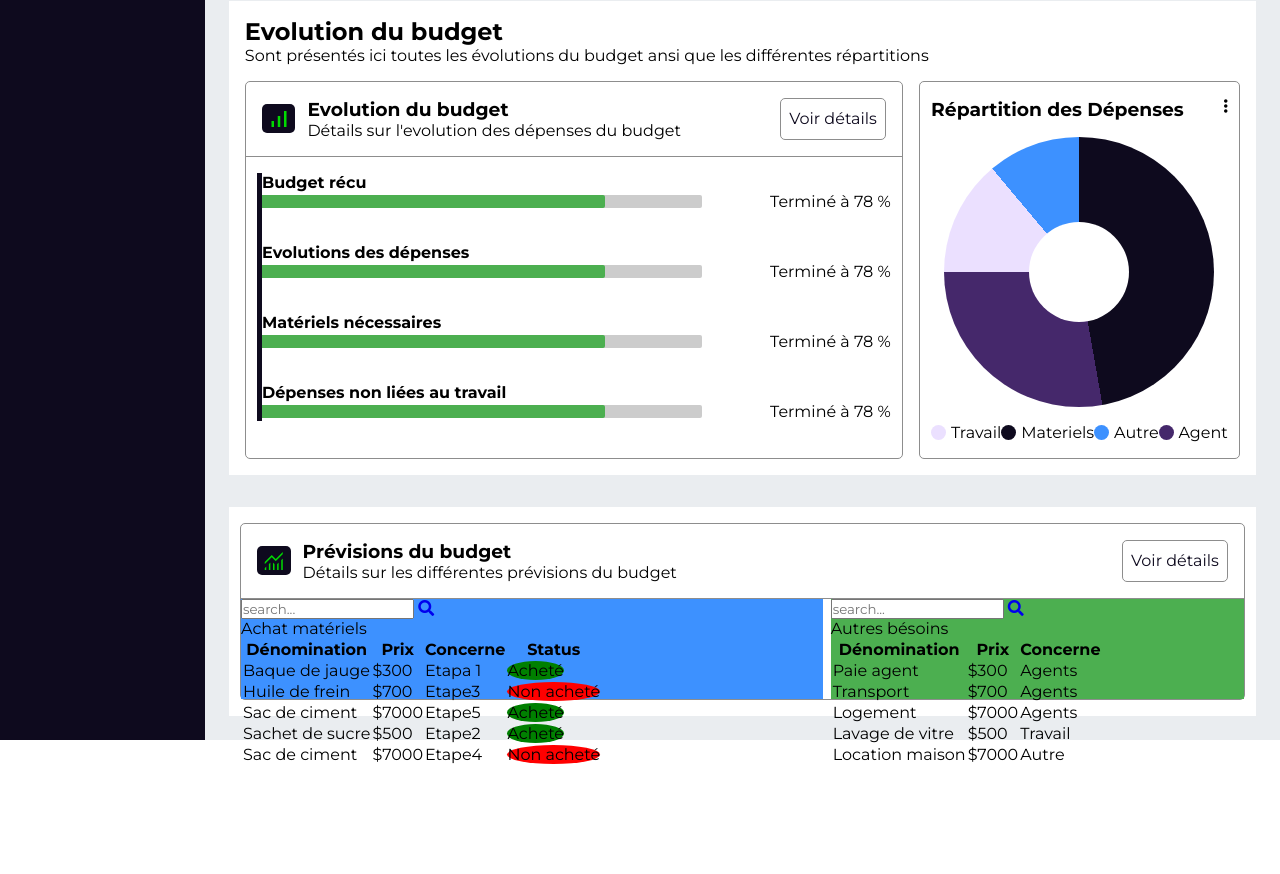
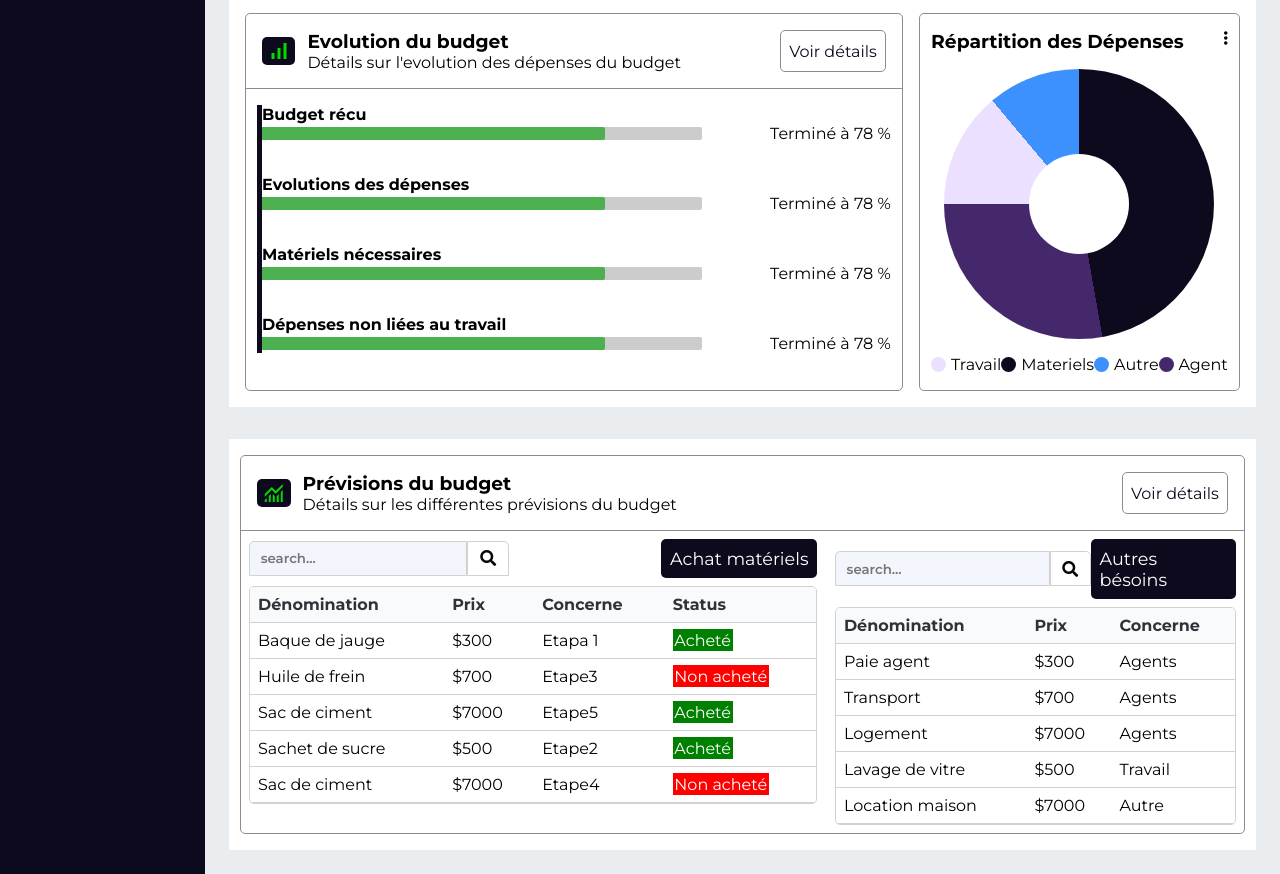
Before and after one commit to isaacmayela/budget_manager, a plain HTML site: page index.html in a window 1280 px wide. Shown: the part 209-1083 px from the top of the page. Before the commit the page ends 975 px from the top, so only its background shows below. Drawn offline with nearby package versions, Linux system fonts and the light colour scheme.

Commit message:
Update style.css

```diff
--- a/style.css
+++ b/style.css
@@ -24,7 +24,7 @@ li{
 }
 
 
-.notation_green, .notation_red, .notation_orange{
+.badge_repartion{
     width: 10px;
     height: 10px;
     border-radius: 50%;
@@ -89,12 +89,26 @@ li{
     border-left: 1px solid rgb(141, 141, 141);
 }
 
-.receipt h1{
+.receipt_update{
     display: flex;
+    align-items: center;
 }
 
-.receipt h1 p{
-    margin-left: 0.3em;
+.receipt_update p{
+    margin-right: 0.3em;
+}
+
+.update{
+    display: flex;
+    background-color: #45286B;
+    color: #fff;
+    margin-left: 1em;
+    padding: 0.5em;
+    border-radius: 5px;
+}
+
+.update a{
+    color: #fff;
 }
 
 .budget_evolutions{
@@ -139,14 +153,6 @@ li{
     border-radius: 5px;
     color: rgb(0, 219, 0);
     background-color: #0E0A1E;
-}
-
-.material-symbols-outlined {
-    font-variation-settings:
-    'FILL' 0,
-    'wght' 400,
-    'GRAD' 0,
-    'opsz' 48
 }
 
 .see_details{
@@ -273,28 +279,104 @@ li{
     border-radius: 5px;
 }
 
-.material-symbols-outlined {
-  font-variation-settings:
-  'FILL' 0,
-  'wght' 400,
-  'GRAD' 0,
-  'opsz' 48
-}
-
 .materials_others{
     display: grid;
     grid-template-columns: repeat(12, 1fr);
-    gap: 0.5em;
+    gap: 0.1em;
 }
 
 .materials{
     grid-column: 1 / 8;
-    background-color: #3D91FF;
-    height: 100px;
+    padding: 0.5em;
 }
 
 .others{
     grid-column: 8 / 13;
-    background-color: #4caf50;
-    height: 100px;
+    padding: 0.5em;
 }
+
+.materials_header{
+    display: flex;
+    justify-content: space-between;
+    align-items: center;
+}
+
+.badge{
+    font-size: 1.1em;
+    padding: 0.5em;
+    border-radius: 5px;
+    color: #fff;
+    background-color: #0E0A1E;
+}
+
+.search_container{
+    width: 260px;
+    display: grid;
+    grid-template-columns: repeat(100, 1fr);
+    grid-auto-rows: minmax(2.2em, auto);
+}
+
+.search_input{
+    grid-column: 1 / 85;
+    padding-left: 0.8em;
+    border: none;
+    background-color: #f2f5fc;
+    color: #060608;
+    border-radius: 5px 0 0 0;
+    outline:none;
+    font-weight: 600;
+    border: 1px solid #d1d1d1;
+}
+
+.search_link{
+    display: flex;
+    align-items: center;
+    justify-content: center;
+    grid-column: 85 / 101;
+    background-color: #fff;
+    border-radius: 0 5px 0 0;
+    color: #060608;
+    border: 1px solid #d1d1d1;
+}
+
+.materials_table,
+.others_table{
+    margin-top: 0.5em;
+    border-radius: 5px;
+    overflow: hidden;
+    border: 1px solid #d1d1d1;
+}
+
+.materials_table table,
+.others_table table{
+    width: 100%;
+    border-collapse: collapse;
+}
+
+.materials_table table thead tr th,
+.others_table table thead tr th{
+    color: #2e3339;
+    text-align: left;
+    background-color: #F9FAFC;
+}
+
+.materials_table table thead tr th,
+.materials_table table tbody tr td,
+.others_table table thead tr th,
+.others_table table tbody tr td{
+    padding: 0.5em;
+    overflow-x: hidden;
+}
+
+
+.materials_table table thead tr th,
+.materials_table table tbody tr td,
+.others_table table thead tr th,
+.others_table table tbody tr td{
+    border-bottom: 1px solid #d1d1d1;
+}
+
+.buying{
+    color: #fff;
+    padding: 0.1em;
+}
```
